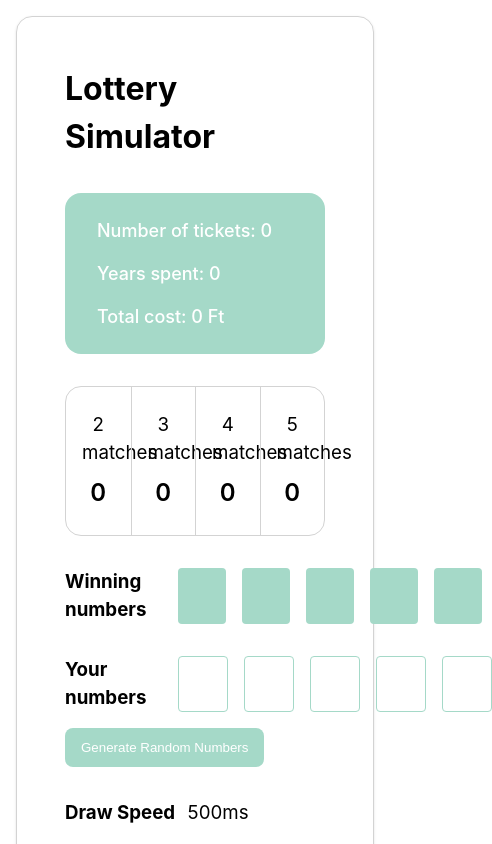
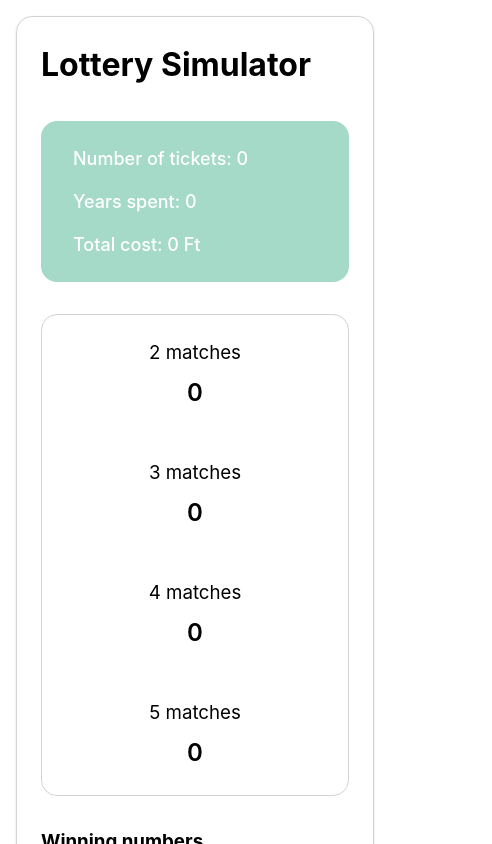
Before and after one commit to balazsotakomaiya/playground, a React (Vite) app in the folder lottery-simulator/: page / in a window 390 px wide. Shown: the top 844 px of the page, 492 px wide, since content can reach past the window. Built offline with nearby package versions, Linux system fonts and the light colour scheme.

Commit message:
Responsiveness

```diff
--- a/lottery-simulator/src/App.tsx
+++ b/lottery-simulator/src/App.tsx
@@ -157,11 +157,12 @@ const Card = styled.div`
   box-shadow: 0 1px 3px 0 rgb(0 0 0 / 0.1), 0 1px 2px -1px rgb(0 0 0 / 0.1);
   border: 1px solid lightgray;
   border-radius: 16px;
-  padding: 48px;
+  padding: 24px;
   width: 100%;
   box-sizing: border-box;
 
   @media (min-width: 768px) {
+    padding: 48px;
     margin: 0 auto;
     width: 800px;
   }
--- a/lottery-simulator/src/components/MatchesCard/MatchesCard.tsx
+++ b/lottery-simulator/src/components/MatchesCard/MatchesCard.tsx
@@ -42,14 +42,18 @@ const MatchesCard: React.FC<Props> = ({ matchCounts }) => {
 
 const Card = styled.div`
   display: grid;
-  grid-template-columns: repeat(4, minmax(0, 1fr));
+  grid-template-columns: repeat(1, minmax(0, 1fr));
   border: 1px solid lightgray;
   border-radius: 16px;
   border-collapse: collapse;
 
-  & > * + * {
-    border-left: 1px solid lightgray;
-    border-right-width: 0;
+  @media (min-width: 768px) {
+    grid-template-columns: repeat(4, minmax(0, 1fr));
+
+    & > * + * {
+      border-left: 1px solid lightgray;
+      border-right-width: 0;
+    }
   }
 `
 
--- a/lottery-simulator/src/components/NumbersInput/NumbersInput.tsx
+++ b/lottery-simulator/src/components/NumbersInput/NumbersInput.tsx
@@ -70,16 +70,23 @@ const NumbersInput: React.FC<Props> = ({ value, onChange, isDisabled }) => {
 
 const Wrapper = styled.div`
   display: flex;
-  flex-direction: column;
   margin-top: 32px;
   gap: 16px;
   align-items: flex-start;
+  flex-direction: column;
 `
 
 const TitleAndNumbers = styled.div`
   display: flex;
-  gap: 32px;
-  align-items: center;
+  gap: 16px;
+  align-items: start;
+  flex-direction: column;
+
+  @media (min-width: 768px) {
+    gap: 32px;
+    align-items: center;
+    flex-direction: row;
+  }
 `
 
 const Title = styled.h3`
--- a/lottery-simulator/src/components/WinningNumbers/WinningNumbers.tsx
+++ b/lottery-simulator/src/components/WinningNumbers/WinningNumbers.tsx
@@ -26,8 +26,15 @@ const WinningNumbers: React.FC<Props> = ({ winningNumbers }) => {
 const Wrapper = styled.div`
   display: flex;
   margin-top: 32px;
-  align-items: center;
-  gap: 32px;
+  align-items: start;
+  gap: 16px;
+  flex-direction: column;
+
+  @media (min-width: 768px) {
+    gap: 32px;
+    flex-direction: row;
+    align-items: center;
+  }
 `
 
 const Title = styled.h3`
@@ -36,8 +43,8 @@ const Title = styled.h3`
 `
 
 const Numbers = styled.div`
-    display: flex;
-    gap: 16px;
+  display: flex;
+  gap: 16px;
 `
 
 const Number = styled.div`
@@ -48,7 +55,7 @@ const Number = styled.div`
   color: white;
   font-weight: 600;
   font-size: 18px;
-  width: 48px;
+  width: 50px;
   height: 56px;
   border-radius: 4px;
 `
```
